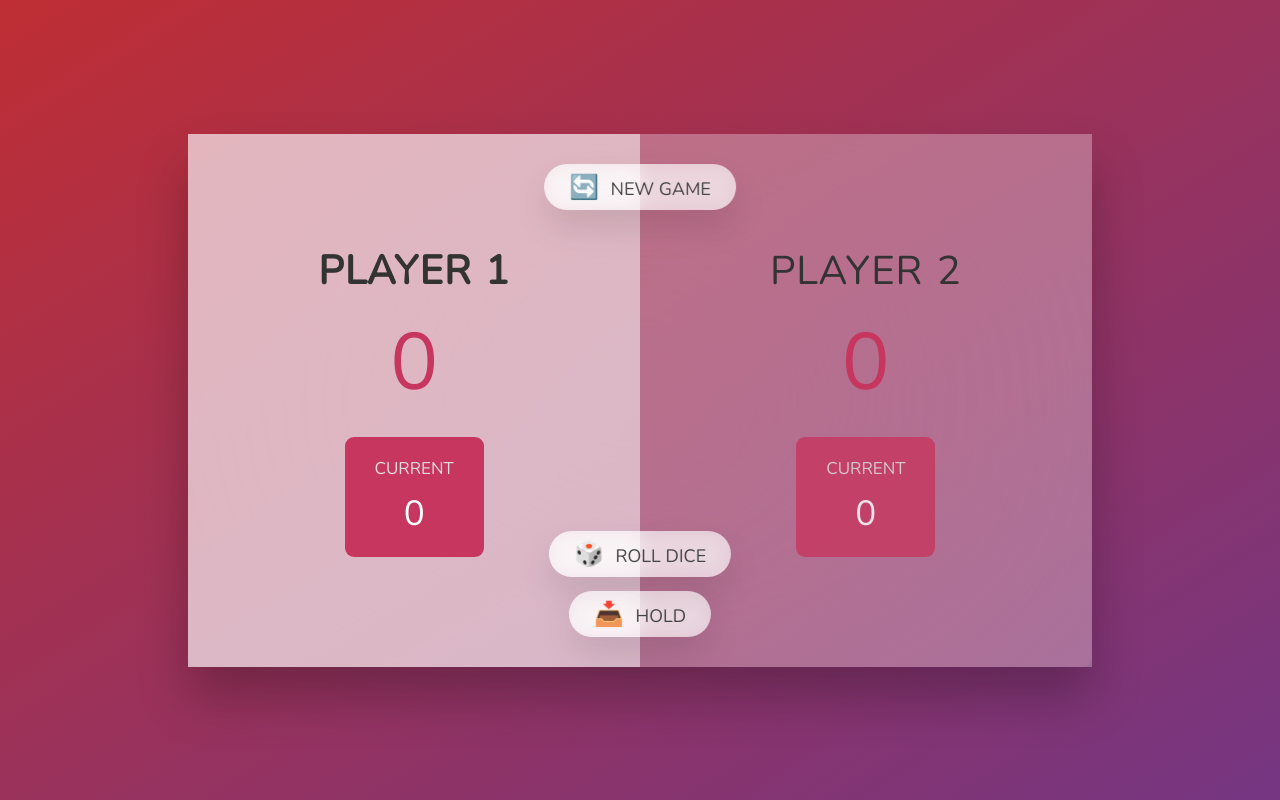
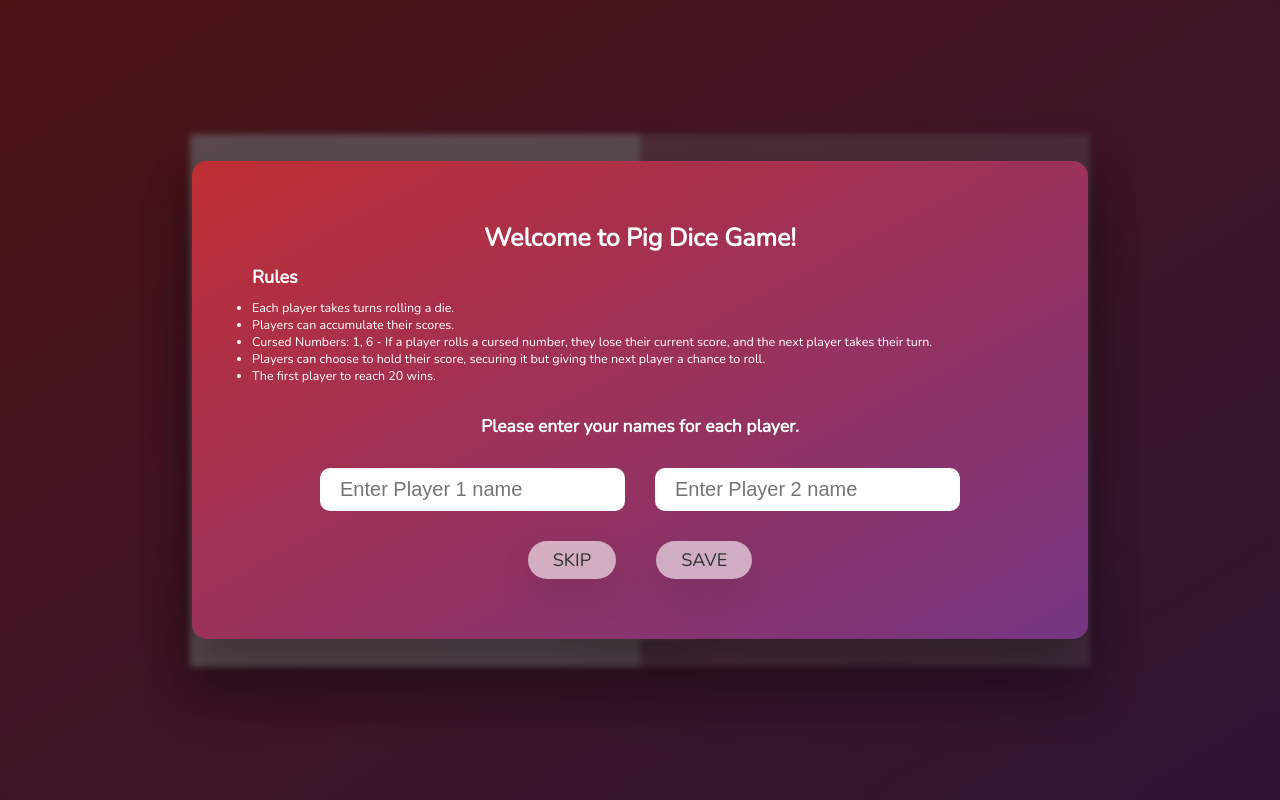
Before and after one commit to prashantsingh181/pig-game, a plain HTML site: page index.html in a window 1280 px wide. Drawn offline with nearby package versions, Linux system fonts and the light colour scheme.

Commit message:
added moda

```diff
--- a/index.html
+++ b/index.html
@@ -33,6 +33,8 @@
       <button class="btn btn--roll">🎲 Roll dice</button>
       <button class="btn btn--hold">📥 Hold</button>
     </main>
+    <div class="overlay hidden"></div>
+    <div class="modal hidden"></div>
     <script src="script.js"></script>
   </body>
 </html>
--- a/script.js
+++ b/script.js
@@ -2,6 +2,7 @@
 const WINNING_SCORE = 20;
 const RESET_SCORE = [1, 6];
 
+let playerNames = ['Player 1', 'Player 2'];
 let currentScore;
 let score = [0, 0];
 let isFirstPlayerPlaying = true;
@@ -13,9 +14,52 @@ const player1Section = document.querySelector('.player--1');
 const diceRollButton = document.querySelector('.btn--roll');
 const holdButton = document.querySelector('.btn--hold');
 
+const formData = `
+      <form class="register-form">
+        <div class="description">
+          <h2 class="modal-title">Welcome to Pig Dice Game!</h2>
+          <h3>Rules</h3>
+          <ul>
+            <li>Each player takes turns rolling a die.</li>
+            <li>Players can accumulate their scores.</li>
+            <li>Cursed Numbers: ${RESET_SCORE.join(
+              ', '
+            )} - If a player rolls a cursed number, they lose their current score, and the next player takes their turn.</li>
+            <li>Players can choose to hold their score, securing it but giving the next player a chance to roll.</li>
+            <li>The first player to reach ${WINNING_SCORE} wins.</li>
+          </ul>
+        </div>
+
+        <h4>Please enter your names for each player.</h4>
+
+        <div class="modal-inputs">
+          <input
+            type="text"
+            name="player-name--0"
+            placeholder="Enter Player 1 name"
+            required
+          />
+          <input
+            type="text"
+            name="player-name--1"
+            placeholder="Enter Player 2 name"
+            required
+          />
+        </div>
+
+        <div class="modal-buttons">
+          <button class="modal-btn btn--skip" type="button">Skip</button>
+          <button class="modal-btn btn--save" type="submit">Save</button>
+        </div>
+      </form>`;
+
 function init() {
   score = [0, 0];
+  playerNames = ['Player 1', 'Player 2'];
   currentScore = 0;
+  document.querySelectorAll('.name').forEach((nameEl, index) => {
+    nameEl.textContent = playerNames[index];
+  });
   document
     .querySelectorAll('.score')
     .forEach((scoreEl, index) => (scoreEl.textContent = score[index]));
@@ -30,6 +74,39 @@ function init() {
   dice.classList.add('hidden');
   diceRollButton.classList.remove('hidden');
   holdButton.classList.remove('hidden');
+  showModal(formData);
+  document
+    .querySelector('.register-form')
+    .addEventListener('submit', handleSubmit);
+  document.querySelector('.btn--skip').addEventListener('click', handleSkip);
+}
+
+function hideModal() {
+  document.querySelector('.modal').style.display = 'none';
+  document.querySelector('.overlay').style.display = 'none';
+  document.body.style.overflow = 'auto';
+}
+
+function showModal(content) {
+  document.querySelector('.modal').style.display = 'block';
+  document.querySelector('.overlay').style.display = 'block';
+  document.querySelector('.modal').innerHTML = content;
+
+  document.body.style.overflow = 'hidden';
+}
+
+function handleSubmit(e) {
+  e.preventDefault();
+  const inputs = e.target.querySelectorAll('input');
+  inputs.forEach((input, index) => {
+    playerNames[index] = input.value;
+    document.getElementById(`name--${index}`).textContent = playerNames[index];
+  });
+  hideModal();
+}
+
+function handleSkip() {
+  hideModal();
 }
 
 function changeTurn() {
--- a/style.css
+++ b/style.css
@@ -38,11 +38,12 @@ main {
 .player {
   background-color: rgba(255, 255, 255, 0.3);
   flex: 50%;
-  padding: 11rem 13rem;
+  padding: 11rem 7rem;
   display: flex;
   flex-direction: column;
   align-items: center;
   transition: all 0.75s;
+  width: 45rem;
 }
 
 /* ELEMENTS */
@@ -54,7 +55,11 @@ main {
   word-spacing: 2px;
   font-weight: 300;
   margin-bottom: 1rem;
+  overflow: hidden;
+  text-overflow: ellipsis;
   white-space: nowrap;
+  width: 100%;
+  text-align: center;
 }
 
 .score {
@@ -116,7 +121,6 @@ main {
   transition: all 0.2s;
   z-index: 50;
 
-  background-color: white;
   background-color: rgba(255, 255, 255, 0.6);
   backdrop-filter: blur(10px);
 
@@ -145,7 +149,12 @@ main {
 }
 
 .btn:active {
-  transform: translate(-50%, 3px);
+  transform: translate(-50%) scale(105%);
+  box-shadow: 0 1rem 2rem rgba(0, 0, 0, 0.15);
+}
+
+button:active {
+  transform: scale(105%);
   box-shadow: 0 1rem 2rem rgba(0, 0, 0, 0.15);
 }
 
@@ -175,6 +184,90 @@ main {
   color: #c7365f;
 }
 
+.overlay {
+  position: absolute;
+  top: 0;
+  left: 0;
+  width: 100%;
+  height: 100%;
+  background-color: rgba(0, 0, 0, 0.6);
+  backdrop-filter: blur(3px);
+  z-index: 5;
+}
+
+.modal {
+  position: absolute;
+  top: 50%;
+  left: 50%;
+  transform: translate(-50%, -50%);
+  width: 70%;
+  max-height: calc(100vh - 20%);
+  background: linear-gradient(to top left, #753682 0%, #bf2e34 100%);
+  padding: 6rem;
+  border-radius: 1.5rem;
+  box-shadow: 0 3rem 5rem rgba(0, 0, 0, 0.3);
+  z-index: 10;
+}
+
+.modal-btn {
+  color: #2f2f2f;
+  background: none;
+  border: none;
+  font-family: inherit;
+  font-size: 1.8rem;
+  text-transform: uppercase;
+  cursor: pointer;
+  font-weight: 400;
+  background-color: rgba(255, 255, 255, 0.6);
+  backdrop-filter: blur(10px);
+  padding: 0.7rem 2.5rem;
+  border-radius: 50rem;
+  box-shadow: 0 1.75rem 3.5rem rgba(0, 0, 0, 0.1);
+}
+
+.register-form {
+  display: flex;
+  flex-flow: column nowrap;
+  gap: 3rem;
+  color: white;
+  font-size: 1.25rem;
+}
+
+.register-form .description {
+  display: flex;
+  flex-direction: column;
+  gap: 1rem;
+}
+.register-form .description h2 {
+  font-size: 2.5rem;
+  text-align: center;
+}
+.register-form .description h3 {
+  font-size: 1.8rem;
+  /* text-align: center; */
+}
+.register-form h4 {
+  font-size: 1.75rem;
+  text-align: center;
+}
+
+.modal-inputs {
+  display: flex;
+  gap: 3rem;
+  justify-content: center;
+}
+.modal input {
+  font-size: 2rem;
+  padding: 1rem 2rem;
+  border-radius: 1rem;
+  border: 0;
+}
+
+.modal-buttons {
+  display: flex;
+  gap: 4rem;
+  justify-content: center;
+}
 .hidden {
   display: none;
 }
@@ -211,7 +304,7 @@ main {
     backdrop-filter: none;
   }
   .player {
-    padding: 15rem 10rem;
+    padding: 10rem 4rem;
     position: absolute;
     top: 50%;
     left: 50%;
@@ -220,6 +313,7 @@ main {
     border-radius: 1rem;
     z-index: 20;
     background: #dcb7c5;
+    width: 40rem;
   }
   .player:not(.player--active) {
     top: 50%;
@@ -231,4 +325,16 @@ main {
     top: 50%;
     transform: translate(calc(-50% - 2rem), calc(-50% - 2rem));
   }
+  .modal-inputs {
+    flex-direction: column;
+  }
+  .btn--new {
+    top: 8rem;
+  }
+  .btn--roll {
+    bottom: 16rem;
+  }
+  .btn--hold {
+    bottom: 8rem;
+  }
 }
```
